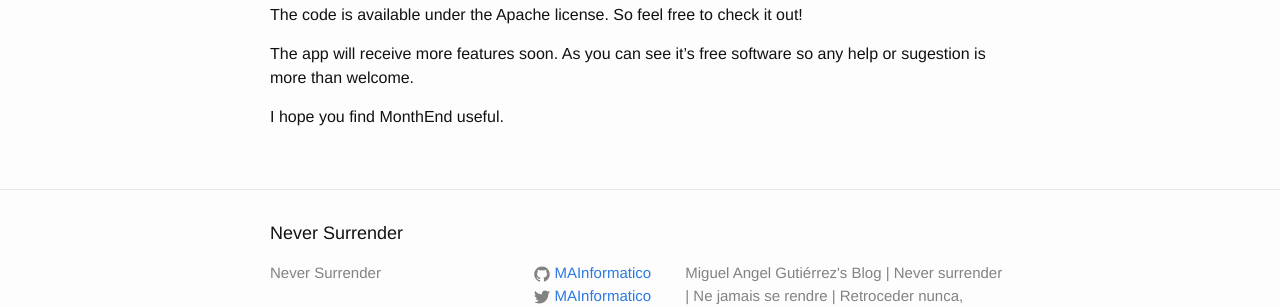
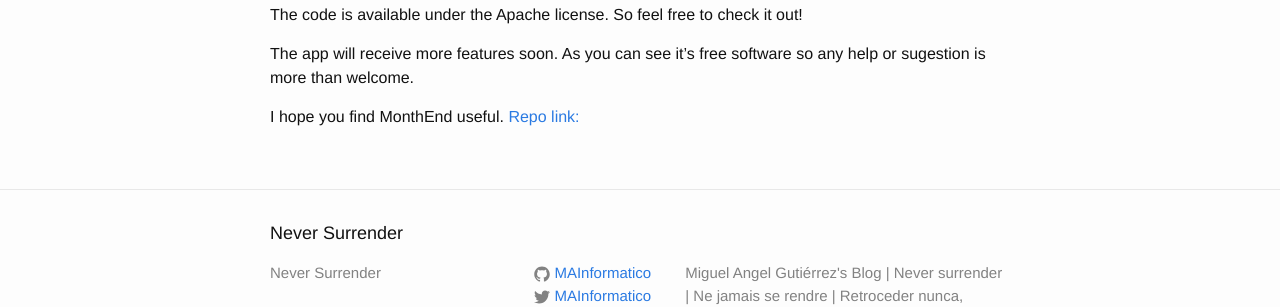
Before and after one commit to MAInformatico/MAInformatico.github.io, a Jekyll site: the page built from _posts/2019-3-4-MonthEnd.md, in a window 1280 px wide. Shown: the part 362-669 px from the top of the page. Built offline with Jekyll 4.4.1, drawn with Linux system fonts in a browser that asks for light colours.

Commit message:
adding post

```diff
--- a/_posts/2019-3-4-MonthEnd.md
+++ b/_posts/2019-3-4-MonthEnd.md
@@ -15,3 +15,4 @@ The code is available under the Apache license. So feel free to check it out!
 The app will receive more features soon. As you can see it's free software so any help or sugestion is more than welcome.
 
 I hope you find MonthEnd useful.
+[Repo link:](https://github.com/MAInformatico/MonthEnd)
```
